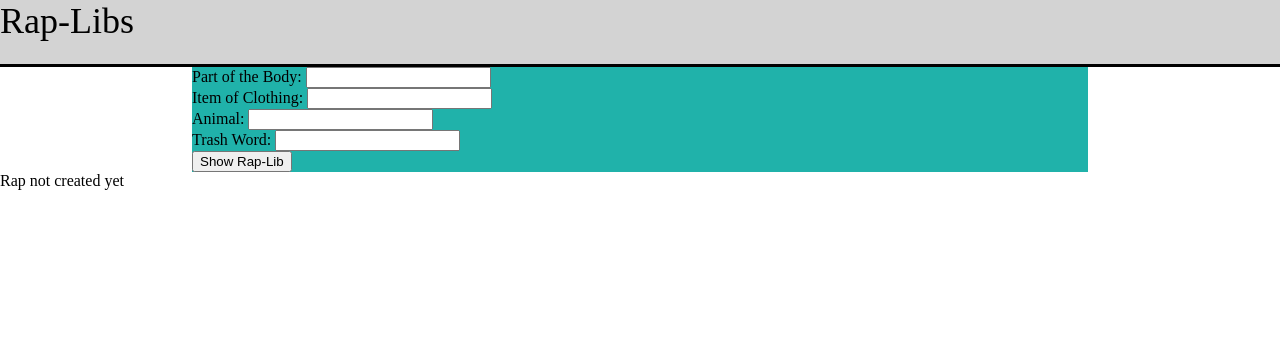
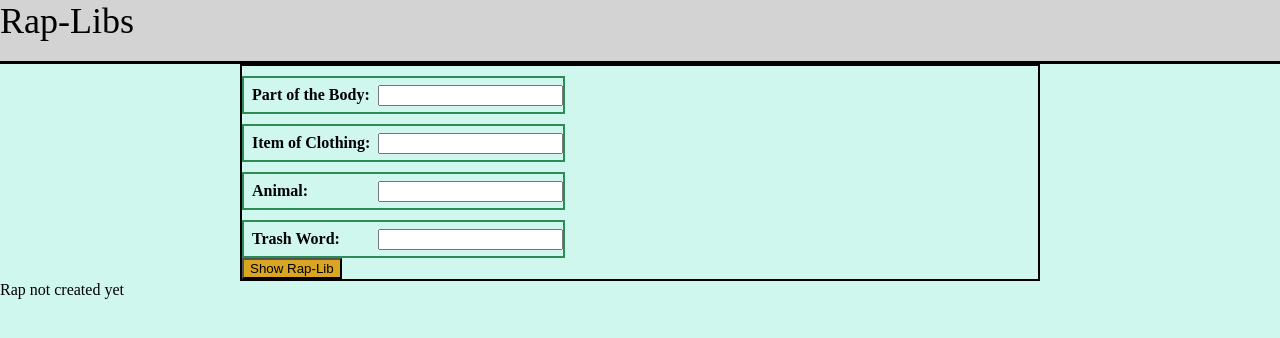
Before and after one commit to d-e-k-k/rap-libs, a React (Create React App) app: page / in a window 1280 px wide. Shown: the top 338 px of the page. Built offline with nearby package versions, Linux system fonts and the light colour scheme.

Commit message:
Added some light styling to form

```diff
--- a/src/components/form.js/Form.js
+++ b/src/components/form.js/Form.js
@@ -21,30 +21,10 @@ const Form = ({ setRhymingWords, visibleResults, setVisibleResults }) => {
     return (
 			<div className='form-container'>
 				<form onSubmit={toggleResultsVisibility}>
-                <Input />
-                {/* {InputListData.map(item => {
-                    return(
-                        <div>
-                            <label id={item.id}>{item.label}: </label>
-                            <br/>
-                        </div>
-                        )
-                    }
-                )} */}
-
-                {/* <label>Part of the Body: </label>
+					<ul className='flex-container-ul'>
 						<Input setRhymingWords={setRhymingWords} />
-                <br />
-                <label>Item of Clothing : </label>
-                <Input setRhymingWords={setRhymingWords} />
-                <br />
-                <label>Animal: </label>
-                <Input setRhymingWords={setRhymingWords} />
-                <br />
-                <label>Trash Word: </label>
-                <Input setRhymingWords={setRhymingWords} />
-                <br /> */}
 					<button type='submit'>Show Rap-Lib</button>
+					</ul>
 				</form>
 			</div>
 		);
--- a/src/components/input/Input.js
+++ b/src/components/input/Input.js
@@ -35,11 +35,10 @@ const Input = ({ setRhymingWords }) => {
 		<>
 			{InputListData.map(item => {
 				return (
-					<div>
-						<label id={item.id}>{item.label}: </label>
-						<input type='text' onBlur={handleBlur} required />
-						<br />
-					</div>
+					<li key={item.key}>
+						<label htmlFor={item.id}>{item.label}: </label>
+						<input id={item.id} type='text' onBlur={handleBlur} required />
+					</li>
 				);
 				}
 				)}
--- a/src/data/inputList.json
+++ b/src/data/inputList.json
@@ -1,21 +1,21 @@
 [
     {
-    "key": 111,
+    "key": "111",
     "label": "Part of the Body",
     "id": "part-of-the-body"
     },
     {
-    "key": 112,
+    "key": "112",
     "label": "Item of Clothing",
     "id": "item-of-clothing"
     },
     {
-    "key": 113,
+    "key": "113",
     "label": "Animal",
     "id": "animal"
     },
     {
-    "key": 114,
+    "key": "114",
     "label": "Trash Word",
     "id": "trash-word"
     }
--- a/src/index.css
+++ b/src/index.css
@@ -85,6 +85,12 @@ video {
 	font-size: 100%;
 	font: inherit;
 }
+*{
+	box-sizing: border-box;
+}
+body{
+	background-color: #d0f7ee;
+}
 
 h1 {
 	font-size: 36px;
@@ -106,15 +112,34 @@ header {
 nav {
 	width: 200px;
 }
-nav ul {
-	list-style: none;
+.flex-container-ul li {
 	display: flex;
-	justify-content: space-between;
+	justify-content: center;
+	/* flex-wrap: wrap; */
+	align-items: center;
+	/* display: flex; */
+
+	margin-top: 10px;
+	border: 2px solid seagreen;
+
+
+}
+.flex-container-ul  li  label {
+	flex: 1 0 20px;
+	max-width: 220px;
+	padding: 8px;
+	font-weight: bold;
+}
+
+.flex-container-ul button{
+	background-color: goldenrod;
 }
 
 .form-container {
-	background-color: lightseagreen;
+	display: flex;
 	width: 70vw;
+	max-width: 800px;
+	border: 2px solid black;
+	margin-left: auto;
 	margin-right: auto;
-	margin-left: auto;
 }
```
Lines whose indentation alone changed are shown as unchanged.
